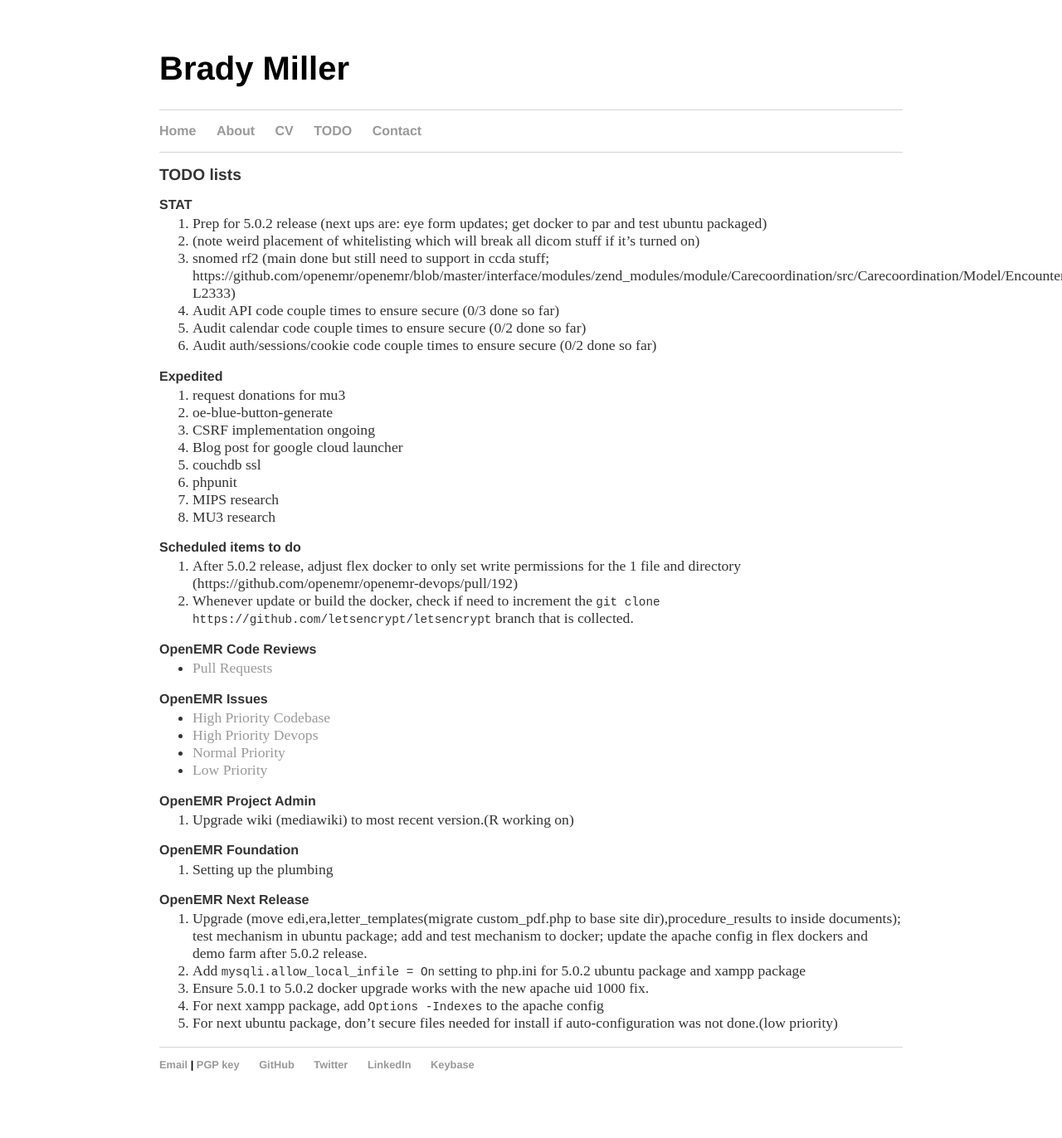
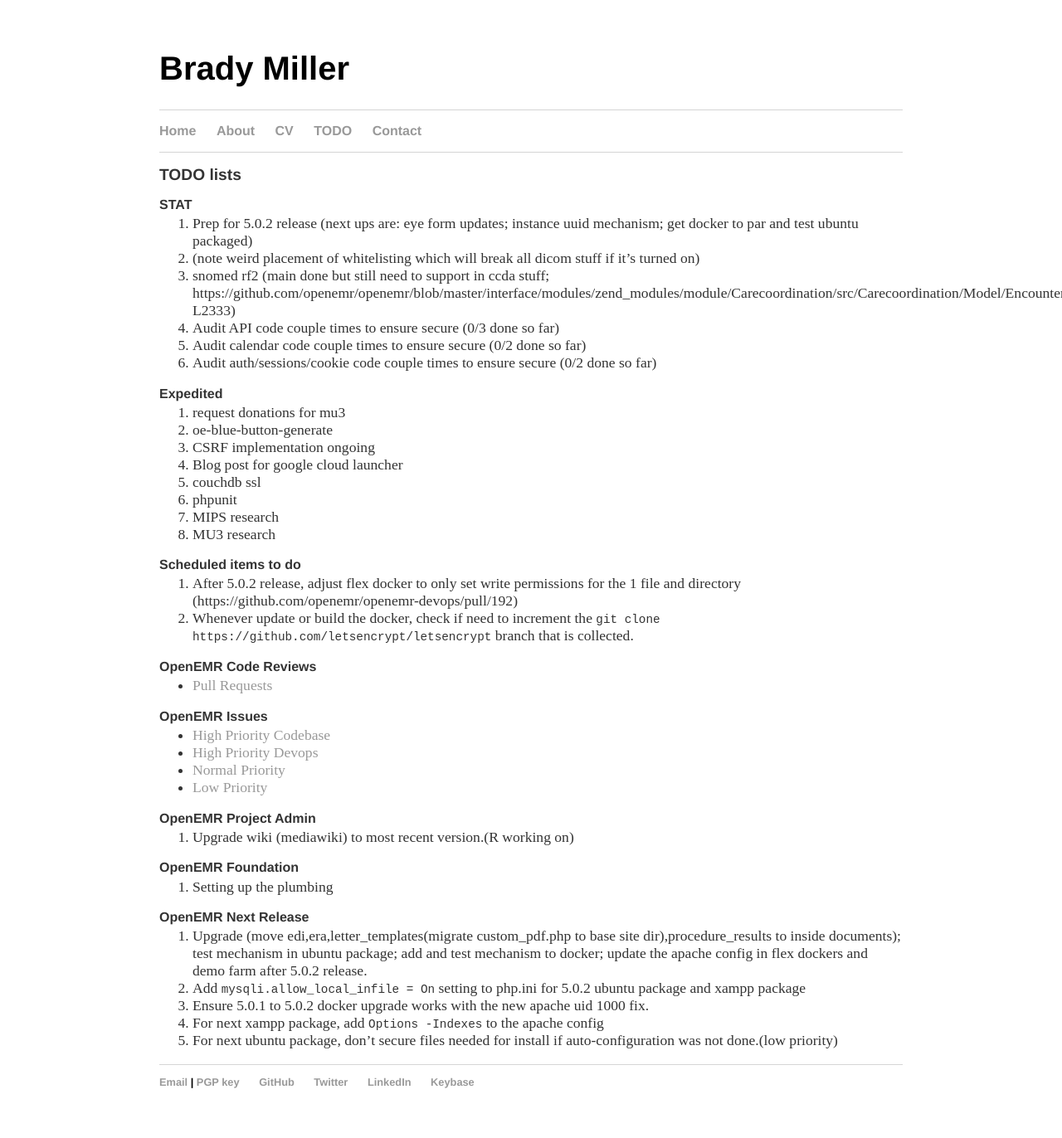
Before and after one commit to bradymiller/bradymiller.github.io, a Jekyll site: the page built from todo/index.md, in a window 1280 px wide. Shown: the whole page at 83% size. Built offline with Jekyll 4.4.1, drawn with Linux system fonts in a browser that asks for light colours; our own code applies the rules of GitHub Pages for plain Markdown files; before the commit the page ends 1351 px from its top, so only the background shows below that.

Commit message:
Update index.md

```diff
--- a/todo/index.md
+++ b/todo/index.md
@@ -4,7 +4,7 @@
 ## TODO lists
 
 ### STAT
-1. Prep for 5.0.2 release (next ups are: eye form updates; get docker to par and test ubuntu packaged)
+1. Prep for 5.0.2 release (next ups are: eye form updates; instance uuid mechanism; get docker to par and test ubuntu packaged)
 1. (note weird placement of whitelisting which will break all dicom stuff if it's turned on)
 1. snomed rf2 (main done but still need to support in ccda stuff; https://github.com/openemr/openemr/blob/master/interface/modules/zend_modules/module/Carecoordination/src/Carecoordination/Model/EncounterccdadispatchTable.php#L2316-L2333)
 1. Audit API code couple times to ensure secure (0/3 done so far)
```
